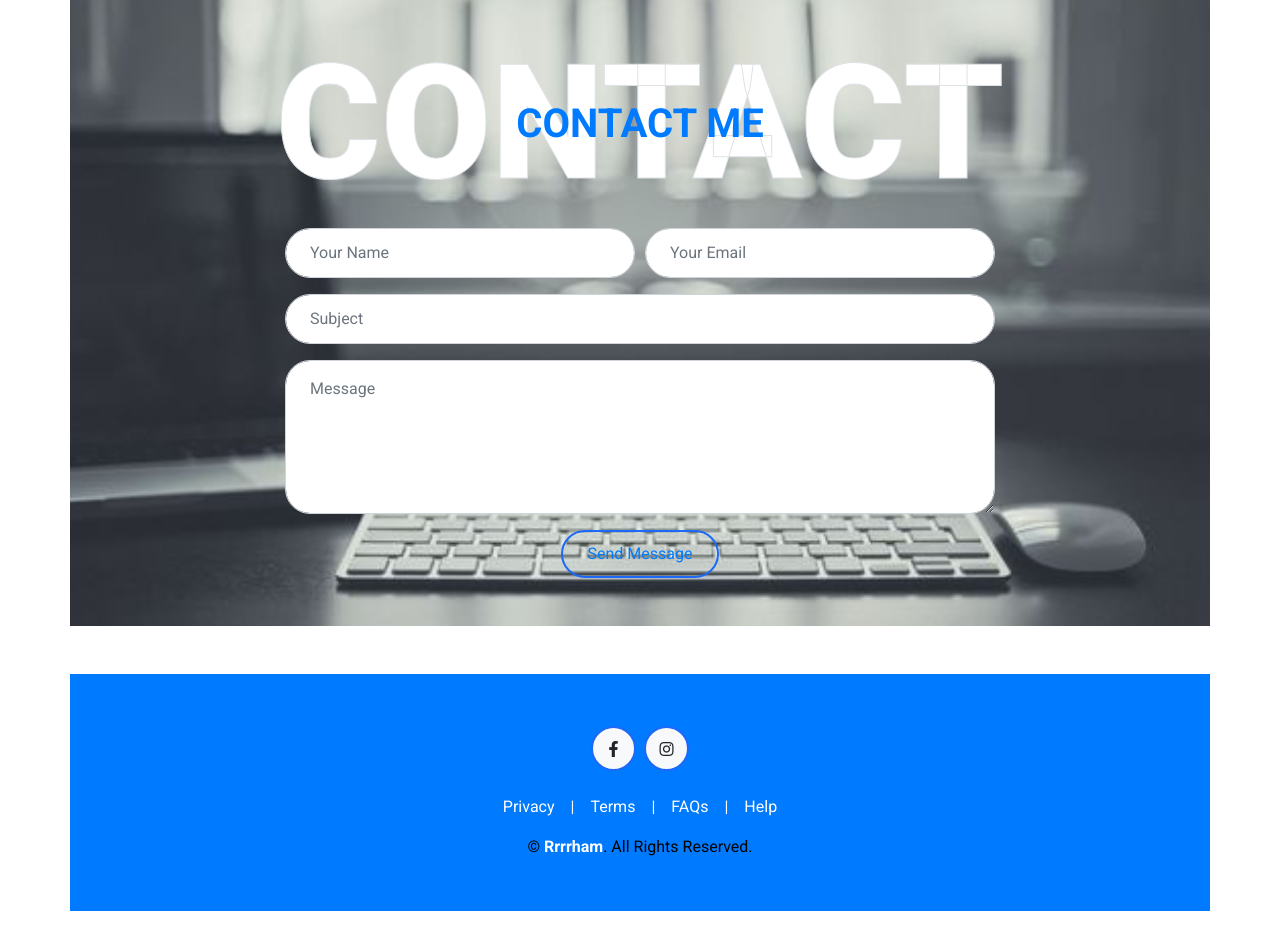
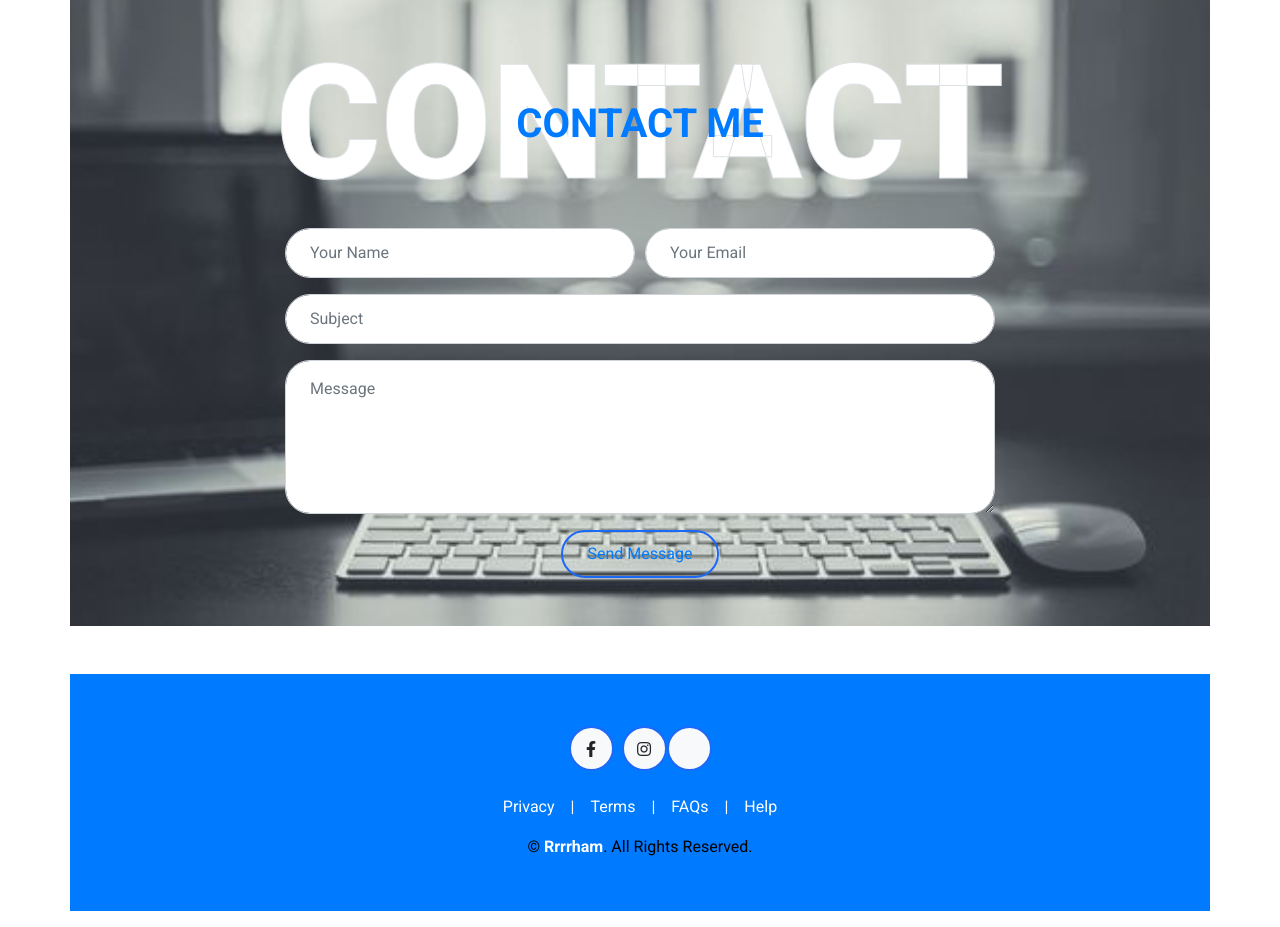
Before and after one commit to rhamsison131/rhamsison131.github.io, a plain HTML site: page index.html in a window 1280 px wide. Shown: the part 2325-3252 px from the top of the page. Drawn offline with nearby package versions, Linux system fonts and the light colour scheme.

Commit message:
Update index.html

```diff
--- a/index.html
+++ b/index.html
@@ -270,6 +270,7 @@
             <div class="d-flex justify-content-center mb-4">
                  <a class="btn btn-light btn-social mr-2" href="https://www.facebook.com/rham.sison3"  target="_blank" ><i class="fab fa-facebook-f"></i></a>
                 <a class="btn btn-light btn-social" href="https://www.instagram.com/rhamffffffff/"  target="_blank"><i class="fab fa-instagram"></i></a>
+                <a class="btn btn-light btn-social" href="https://t.me/@Pogipogs10" target="blank"></a>
             </div>
             <div class="d-flex justify-content-center mb-3">
                 <a class="text-white" href="privacy.html"target="_blank">Privacy</a>
```
